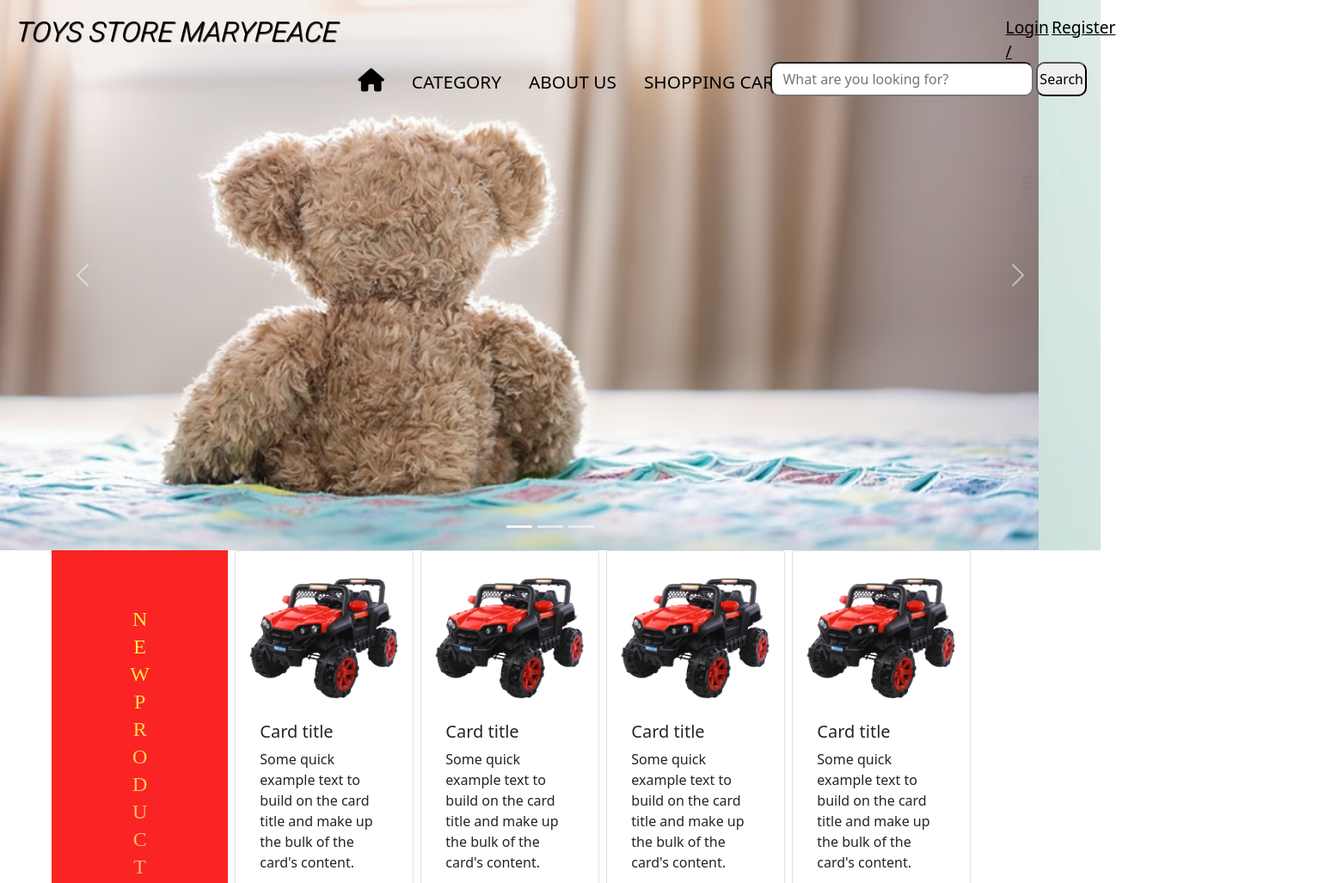
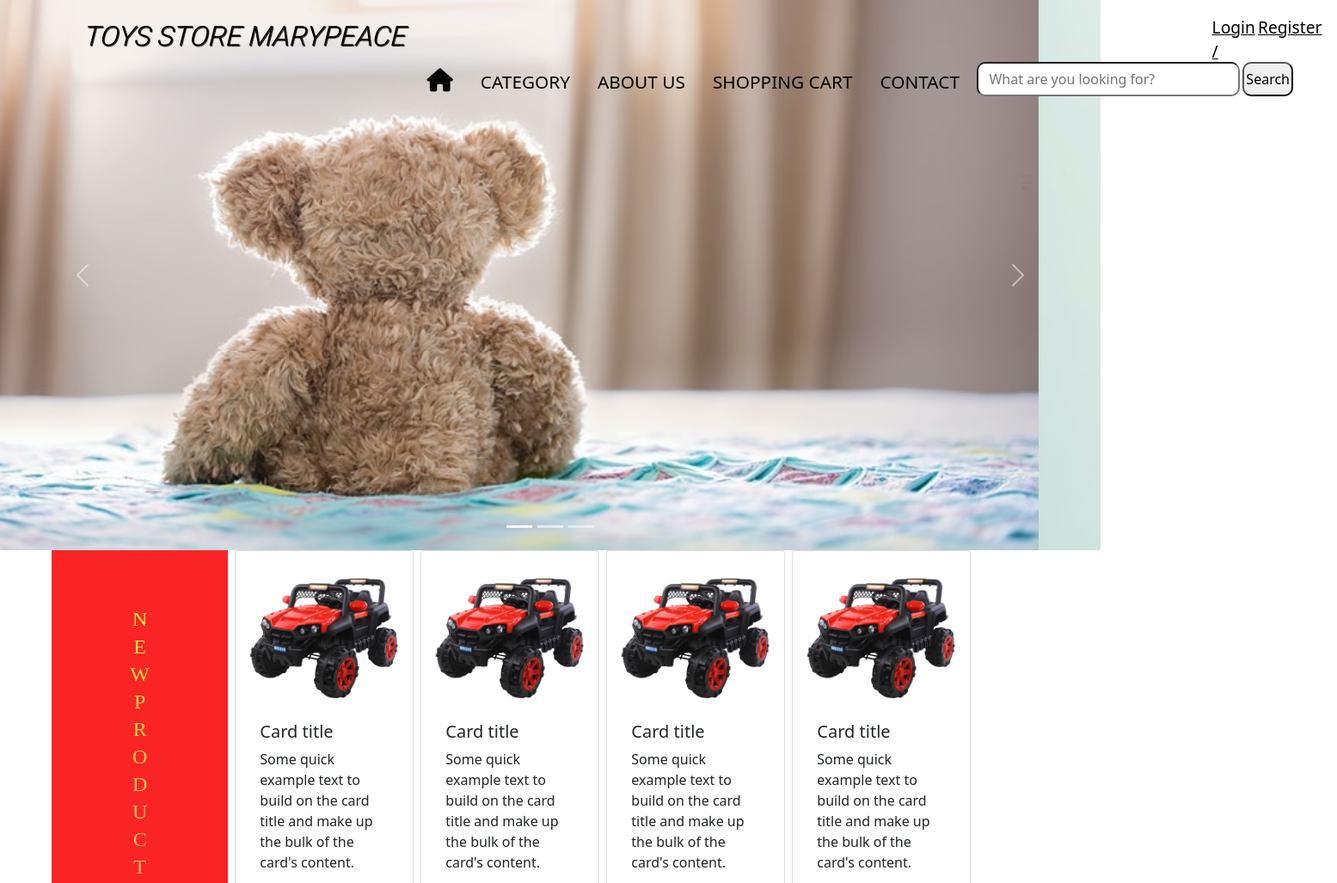
Before and after one commit to CappellaFedericoN/Proyecto_Coder, a plain HTML site: page index.html in a window 1280 px wide. Shown: the top 1027 px of the page at 86% size, 1555 px wide, since content can reach past the window. Drawn offline with nearby package versions, Linux system fonts and the light colour scheme; a web font is replaced by a local one.

Commit message:
reacomodando SASS

```diff
--- a/estilos/_navbar.scss
+++ b/estilos/_navbar.scss
@@ -8,11 +8,11 @@ nav{
 .nav__div1{
     display: flex;
     align-items: flex-end;
-    margin: -3rem 10px 70px 0px;
+    margin: -0.2rem 10px 70px 5rem;
 
     .nav__index-h1{
         margin-top: 10px;
-        color: rgb(221, 8, 8);
+        color: rgb(8, 0, 0);
         font-size: 2em;
         font-family: 'Roboto', sans-serif;
         font-style:italic;
@@ -48,7 +48,7 @@ a:hover{
     position: absolute;
     width: 25rem;
     top: 3.5rem;
-    left: 55rem;
+    left: 70rem;
     background-color: transparent;
     z-index: 3;
     .search-input{
@@ -100,7 +100,7 @@ a:hover{
     display: flex;
     list-style-type: none;
     justify-content: end;
-    margin: 0rem 0px 0px 70rem;
+    margin: 0rem 0px 0px 85rem;
 
     .registro__ul-li{
         text-decoration: none;
```
Also changed, not shown: estilos/estilos.css (deleted), styles/estilos.css, 2 other files.
